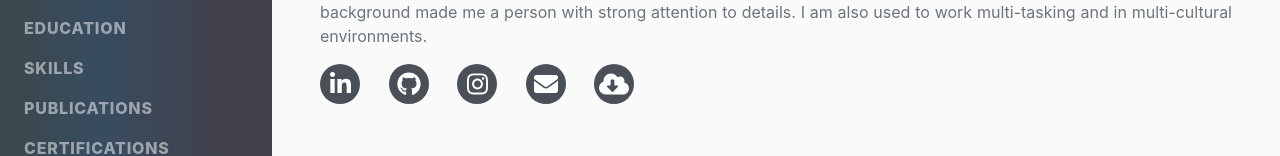
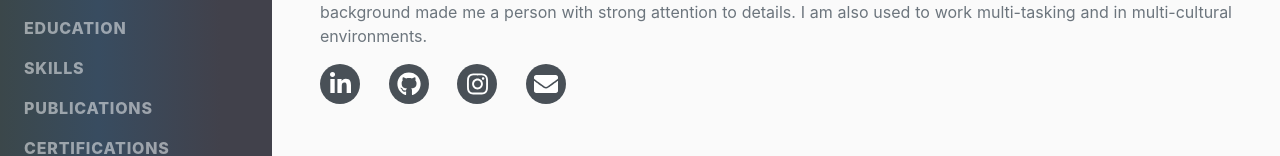
Before and after one commit to egonnelli/egonnelli.github.io, a plain HTML site: page index.html in a window 1280 px wide. Shown: the part 440-596 px from the top of the page. Drawn offline with nearby package versions, Linux system fonts and the light colour scheme; a web font is replaced by a local one.

Commit message:
Html changes

```diff
--- a/index.html
+++ b/index.html
@@ -61,7 +61,6 @@
 
                         <a tabindex="0" data-toggle="tooltip" title="egonnelli@gmail.com" class="social-icon grow" href="mailto:egonnelli@gmail.com"><i class="fa fa-envelope"></i></a>
 
-                        <a tabindex="0" data-toggle="tooltip" title="Download My CV" class="social-icon grow" href="#"><i class="fas fa-cloud-download-alt"></i></a>
                     </div>
                 </div>
             </section>
```
